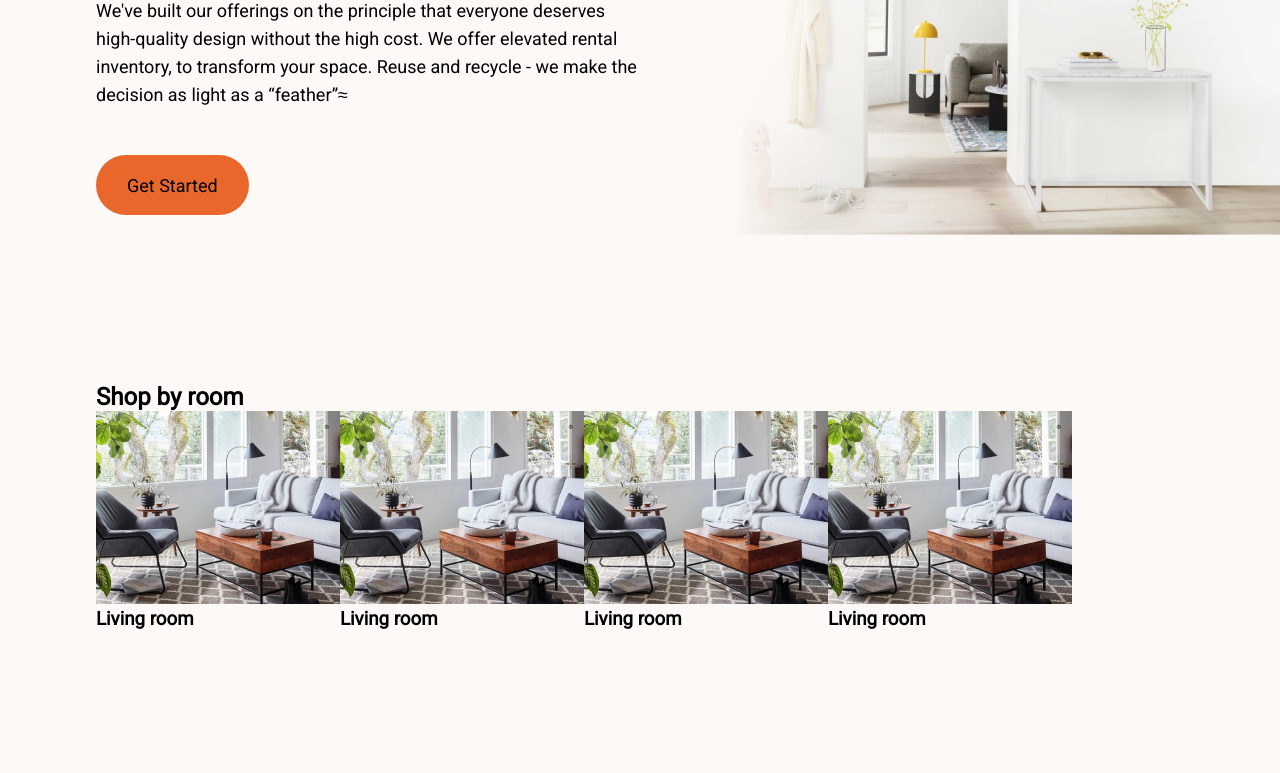
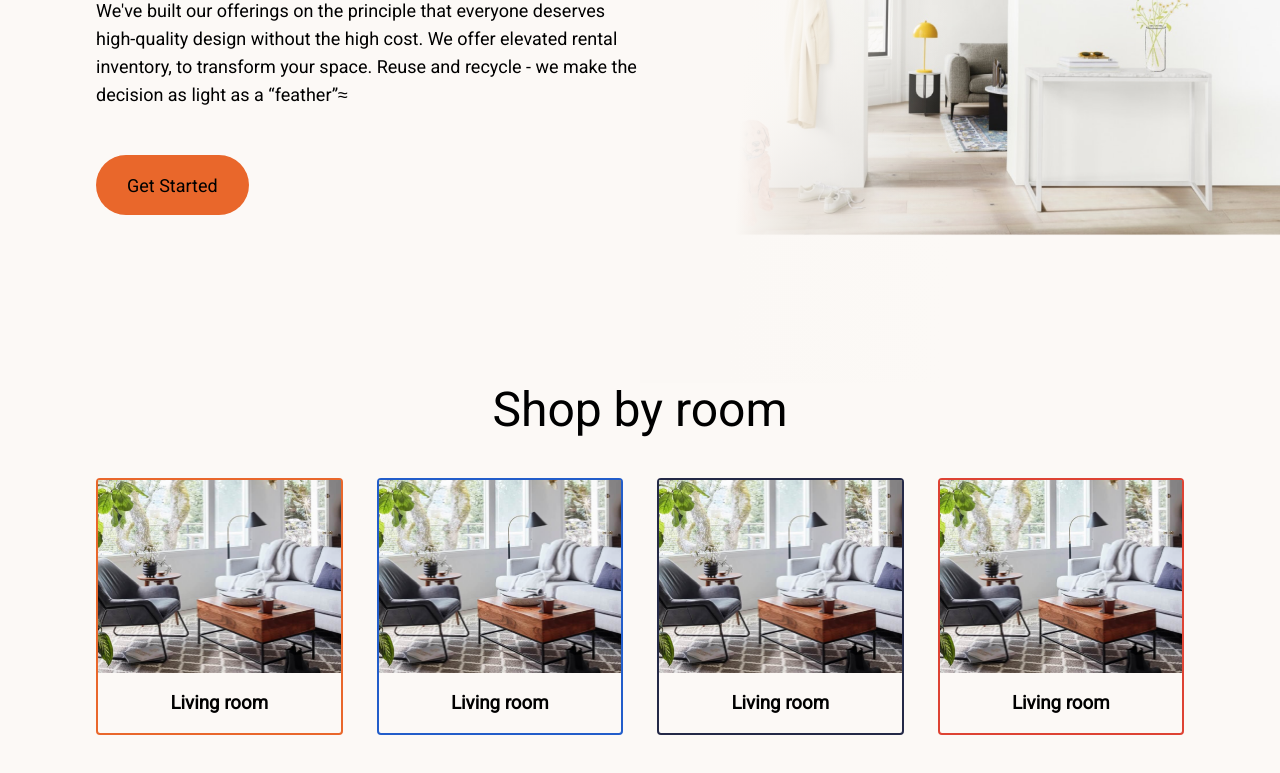
Before and after one commit to an4morph/mk-280223, a plain HTML site: page index.html in a window 1280 px wide. Shown: the part 417-1190 px from the top of the page. Before the commit the page ends 1047 px from the top, so only its background shows below. Drawn offline with Linux system fonts and the light colour scheme.

Commit message:
add styles to shop section

```diff
--- a/css/shop.css
+++ b/css/shop.css
@@ -1,3 +1,46 @@
 .shop-row {
   display: flex;
+  margin-bottom: 158px;
 }
+
+.shop-title {
+  font-weight: 400;
+  font-size: 48px;
+  line-height: 54px;
+  margin-bottom: 41px;
+  text-align: center;
+}
+
+.shop-item {
+  width: 100%;
+  margin-right: 34px;
+  height: 257px;
+  border-radius: 4px;
+}
+
+.shop-item:nth-child(1) {
+  border: 2px solid #E9672B;
+}
+.shop-item:nth-child(2) {
+  border: 2px solid #225DCA;
+}
+.shop-item:nth-child(3) {
+  border: 2px solid #242947;
+}
+.shop-item:nth-child(4) {
+  border: 2px solid #DE4333;
+}
+
+
+.shop-item:last-child {
+  margin-right: 0;
+}
+
+.shop-item img {
+  width: 100%;
+  height: 193px;
+}
+.shop-item h3 {
+  padding-top: 15px;
+  text-align: center;
+}
```
